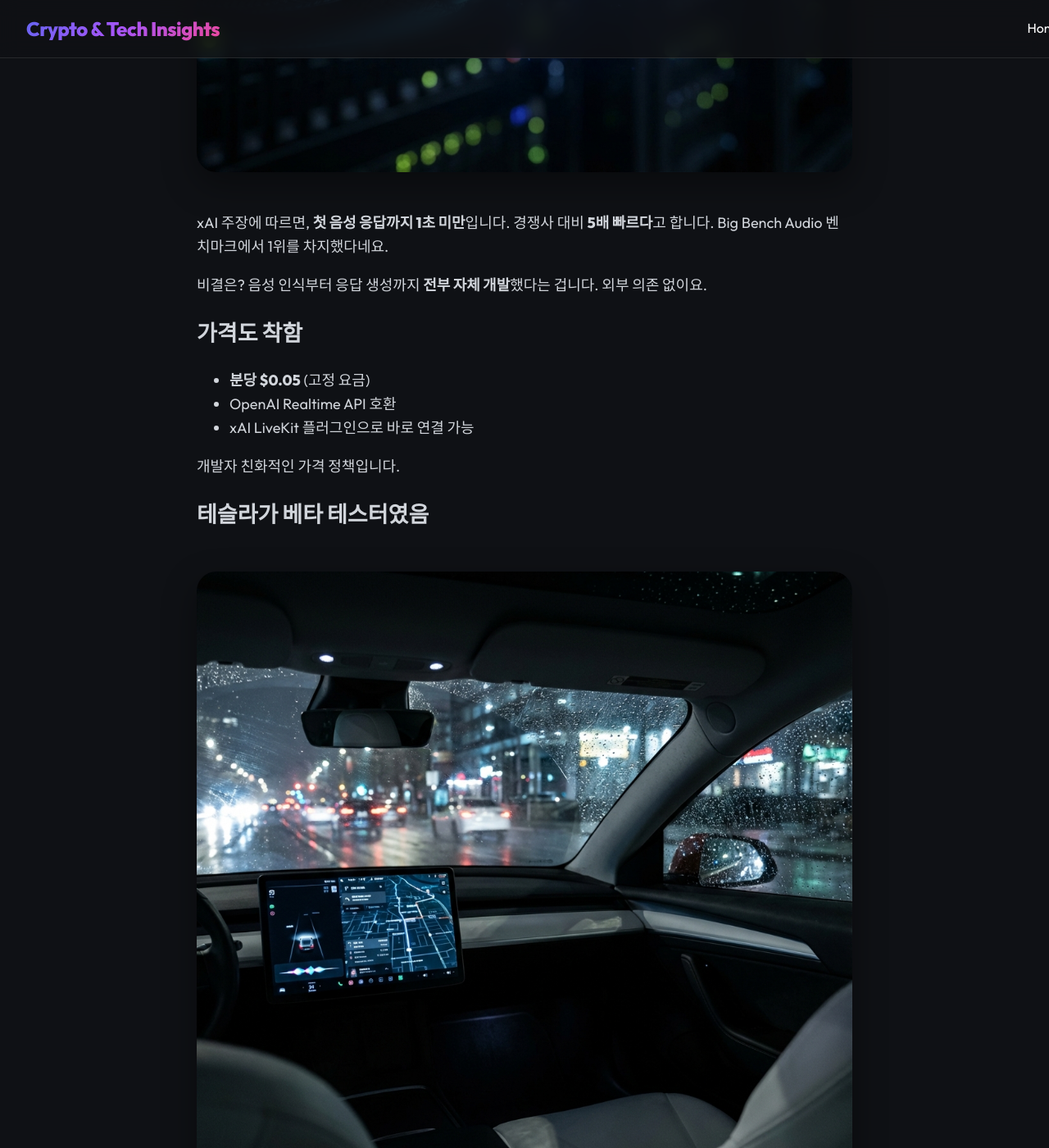
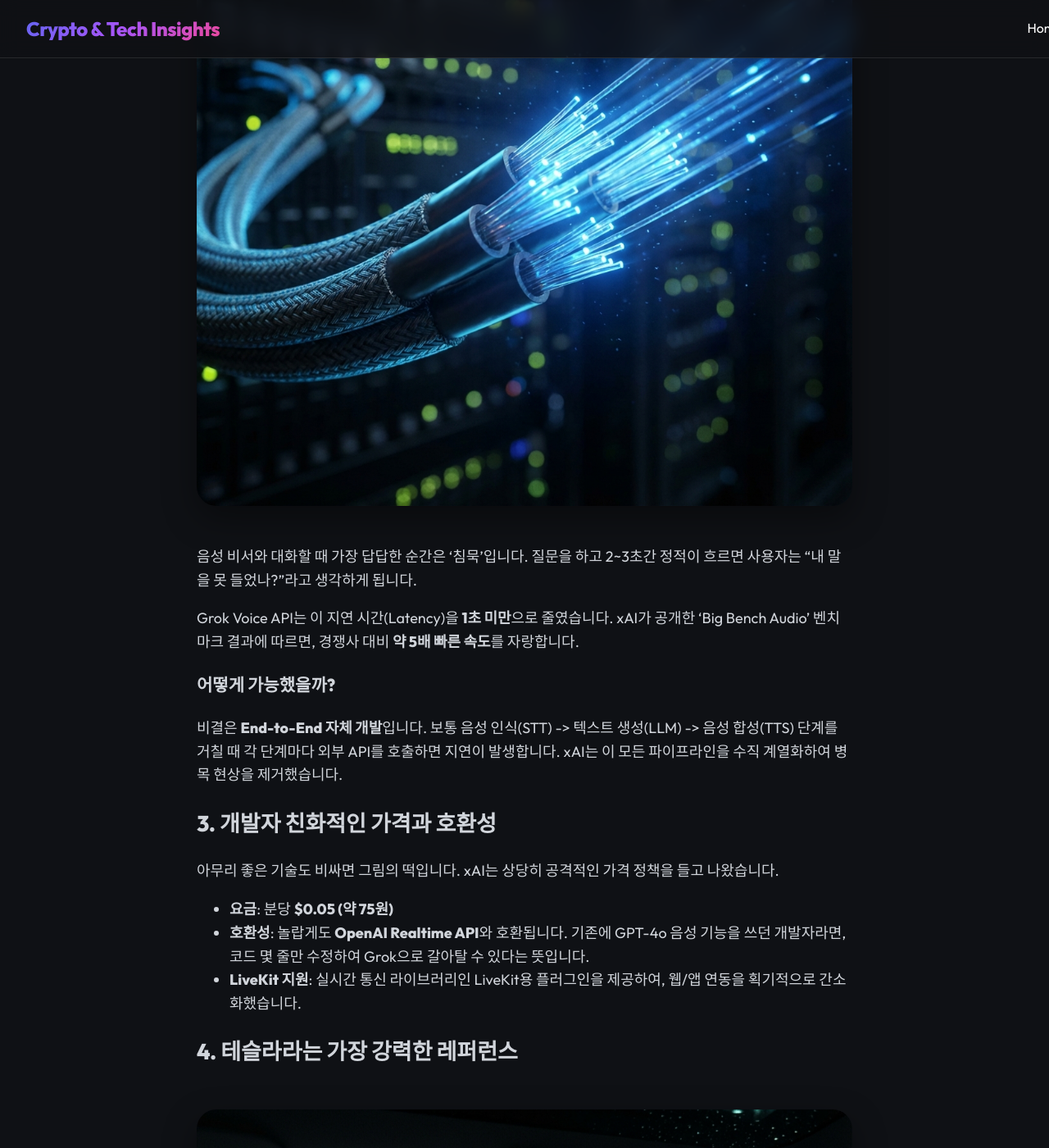
Before and after one commit to jeonghun-project/general-blog, a Jekyll site: the page built from _posts/2025-12-18-xai-grok-voice-agent-api-공개-테슬라도-쓰는-ai-음성의-미래.md, in a window 1280 px wide and 1400 px high, scrolled down 3257 px. Shown: the whole window at 82% size. Built offline with Jekyll 4.4.1, drawn with Linux system fonts in a browser that asks for light colours; some of the changed text lies outside the part shown.

Commit message:
Post: xAI, Grok Voice Agent API 공개: 테슬라도 쓰는 AI 음성의 미래

```diff
--- a/_posts/2025-12-18-xai-grok-voice-agent-api-공개-테슬라도-쓰는-ai-음성의-미래.md
+++ b/_posts/2025-12-18-xai-grok-voice-agent-api-공개-테슬라도-쓰는-ai-음성의-미래.md
@@ -11,42 +11,60 @@ featured_image: "https://raw.githubusercontent.com/jeonghun-project/general-blog
 
 # xAI, Grok Voice Agent API 공개: 테슬라도 쓰는 AI 음성의 미래
 
-일론 머스크의 AI 회사 xAI가 드디어 개발자들을 위한 **Grok Voice Agent API**를 공개했습니다. 이미 테슬라 수백만 대에 탑재된 바로 그 기술입니다.
+AI 음성 비서 시장에 거대한 파도가 몰려오고 있습니다. 일론 머스크가 이끄는 **xAI**가 개발자들을 위한 **Grok Voice Agent API**를 전격 공개했기 때문입니다.
 
-## 뭐가 다른데?
+단순히 "말하는 AI"는 흔합니다. 하지만 이번 발표가 업계를 긴장시키는 이유는 명확합니다. 이 API가 **테슬라(Tesla) 차량에 이미 탑재되어 검증된 기술**이라는 점, 그리고 **압도적인 응답 속도** 때문입니다.
 
-![A close-up photo of a modern car dashboard interface displaying a sleek voice waveform visualization, shot on 35mm film, natural evening light, slight grain](https://raw.githubusercontent.com/jeonghun-project/general-blog/main/assets/images/2025-12-18-xai-grok-voice-agent-api-공개-테슬라도-쓰는-ai-음성의-미래-section-01.png)
+개발자들은 이제 몇 줄의 코드만으로 테슬라에 들어간 것과 동일한 수준의 고성능 음성 에이전트를 자신의 앱과 웹사이트에 심을 수 있게 되었습니다.
 
-일단 **다국어 지원**이 미쳤습니다. 수십 개 언어를 '원어민 수준'으로 구사합니다. 방언, 억양까지 잡아낸다고 하네요. 사용자가 한국어로 말하면 알아서 한국어로 응답합니다.
+## 1. 차원이 다른 '다국어 능력' (Native-Level Fluency)
 
-## 속도가 진짜 빠름
+![An editorial photo of a diverse team of developers brainstorming in a modern open office, natural sunlight streaming through windows, candid expressions, shot on 35mm film, Fujifilm simulation](https://raw.githubusercontent.com/jeonghun-project/general-blog/main/assets/images/2025-12-18-xai-grok-voice-agent-api-공개-테슬라도-쓰는-ai-음성의-미래-section-01.png)
 
-![Macro photography of a server room with fiber optic cables glowing blue and green, dust particles floating in the air, shallow depth of field, cinematic lighting](https://raw.githubusercontent.com/jeonghun-project/general-blog/main/assets/images/2025-12-18-xai-grok-voice-agent-api-공개-테슬라도-쓰는-ai-음성의-미래-section-02.png)
+기존 음성 API들의 가장 큰 통곡의 벽은 '자연스러움'이었습니다. 특히 다국어 지원에서 어색한 억양이나 기계적인 톤은 사용자 경험을 해치는 주범이었습니다.
 
-xAI 주장에 따르면, **첫 음성 응답까지 1초 미만**입니다. 경쟁사 대비 **5배 빠르다**고 합니다. Big Bench Audio 벤치마크에서 1위를 차지했다네요.
+하지만 Grok Voice API는 다릅니다. xAI는 이 모델이 **수십 개 언어**를 단순히 '번역'하는 수준을 넘어, **네이티브 스피커(Native Speaker)** 수준으로 구사한다고 자신합니다.
 
-비결은? 음성 인식부터 응답 생성까지 **전부 자체 개발**했다는 겁니다. 외부 의존 없이요.
+*   **방언과 억양 캐치**: 한국어의 경우, 서울 표준말뿐만 아니라 미묘한 억양 차이까지 이해하고 반응합니다.
+*   **Context Awareness**: 대화의 맥락에 따라 톤을 조절합니다. 비즈니스 미팅에서는 정중하게, 캐주얼한 대화에서는 친근하게 반응합니다.
 
-## 가격도 착함
+이는 글로벌 서비스를 준비하는 스타트업에게 엄청난 무기가 될 것입니다. 별도의 로컬라이제이션(Localization) 튜닝 없이도 전 세계 사용자를 커버할 수 있기 때문입니다.
 
-- **분당 $0.05** (고정 요금)
-- OpenAI Realtime API 호환
-- xAI LiveKit 플러그인으로 바로 연결 가능
+## 2. 응답 속도 1초 미만: "진짜 대화"가 되다
 
-개발자 친화적인 가격 정책입니다.
+![Macro photography of fiber optic cables pulsing with blue light in a dark server room, focusing on the speed of data transmission, dust particles, shallow depth of field, realistic texture](https://raw.githubusercontent.com/jeonghun-project/general-blog/main/assets/images/2025-12-18-xai-grok-voice-agent-api-공개-테슬라도-쓰는-ai-음성의-미래-section-02.png)
 
-## 테슬라가 베타 테스터였음
+음성 비서와 대화할 때 가장 답답한 순간은 '침묵'입니다. 질문을 하고 2~3초간 정적이 흐르면 사용자는 "내 말을 못 들었나?"라고 생각하게 됩니다.
 
-![View from the backseat of a Tesla driving through a rain-slicked city street at night, focus on the center console screen showing complex navigation data, bokeh city lights, cinematic feel](https://raw.githubusercontent.com/jeonghun-project/general-blog/main/assets/images/2025-12-18-xai-grok-voice-agent-api-공개-테슬라도-쓰는-ai-음성의-미래-section-03.png)
+Grok Voice API는 이 지연 시간(Latency)을 **1초 미만**으로 줄였습니다. xAI가 공개한 'Big Bench Audio' 벤치마크 결과에 따르면, 경쟁사 대비 **약 5배 빠른 속도**를 자랑합니다.
 
-사실 이 API의 실전 테스트는 **테슬라 차량**에서 이미 끝났습니다. "오늘 서울에서 부산까지 최적 경로 짜줘"라고 말하면, 충전소 경유까지 포함한 일정을 짜준다고 합니다.
+### 어떻게 가능했을까?
+비결은 **End-to-End 자체 개발**입니다. 보통 음성 인식(STT) -> 텍스트 생성(LLM) -> 음성 합성(TTS) 단계를 거칠 때 각 단계마다 외부 API를 호출하면 지연이 발생합니다. xAI는 이 모든 파이프라인을 수직 계열화하여 병목 현상을 제거했습니다.
 
-## 앞으로는?
+## 3. 개발자 친화적인 가격과 호환성
 
-xAI는 곧 **TTS(텍스트→음성)**와 **STT(음성→텍스트)** 엔드포인트도 따로 공개할 예정입니다. 발음 정확도와 지연 시간을 더 개선한 버전이라고 하네요.
+아무리 좋은 기술도 비싸면 그림의 떡입니다. xAI는 상당히 공격적인 가격 정책을 들고 나왔습니다.
 
-**[출처: x.ai, 2025.12.18]**
+*   **요금**: 분당 **$0.05 (약 75원)**
+*   **호환성**: 놀랍게도 **OpenAI Realtime API**와 호환됩니다. 기존에 GPT-4o 음성 기능을 쓰던 개발자라면, 코드 몇 줄만 수정하여 Grok으로 갈아탈 수 있다는 뜻입니다.
+*   **LiveKit 지원**: 실시간 통신 라이브러리인 LiveKit용 플러그인을 제공하여, 웹/앱 연동을 획기적으로 간소화했습니다.
+
+## 4. 테슬라라는 가장 강력한 레퍼런스
+
+![A perspective shot from the backseat of a Tesla Model 3 at night, creating a cinematic mood, focus on the central screen showing complex navigation and voice UI, bokeh city lights outside, rain drops on window](https://raw.githubusercontent.com/jeonghun-project/general-blog/main/assets/images/2025-12-18-xai-grok-voice-agent-api-공개-테슬라도-쓰는-ai-음성의-미래-section-03.png)
+
+개발자들이 가장 신뢰하는 것은 '실전 검증'입니다. Grok Voice API는 이미 **수백만 대의 테슬라 차량**에서 베타 테스트를 마쳤습니다.
+
+운전 중에는 화면을 터치하기 어렵습니다. 오직 목소리만으로 복잡한 명령("배터리 예열하고 가장 가까운 슈퍼차저 찍어줘")을 수행해야 합니다. 테슬라의 혹독한 주행 환경(소음, 진동)을 뚫고 정확하게 작동한다는 것은, 이 API의 견고함(Robustness)을 증명합니다.
+
+## 마치며: 음성 인터페이스(VUI)의 시대
+
+타이핑(GUI)의 시대에서 음성(VUI)의 시대로 넘어가려는 시도는 많았습니다. 시리, 알렉사, 구글 어시스턴트 등... 하지만 항상 '2%'가 부족했습니다. 느리거나, 못 알아듣거나, 비쌌습니다.
+
+xAI의 이번 발표는 그 마지막 '2%'를 채워줄 퍼즐 조각이 될지도 모릅니다. 1초 미만의 반응 속도와 네이티브 수준의 언어 능력. 이제 개발자들은 **"진짜 대화가 되는 앱"**을 만들 수 있는 도구를 손에 쥐었습니다.
+
+**[출처: x.ai Blog, "Grok Voice Agent API: Now Available for Developers", 2025.12.18]**
 
 ---
 
-*면책 조항: 이 글은 정보 제공 목적이며, 투자 조언이 아닙니다.*
+*면책 조항: 이 글은 정보 제공 목적이며, 투자 조언이 아닙니다. API의 성능과 가격은 xAI 정책에 따라 변동될 수 있습니다.*
```
